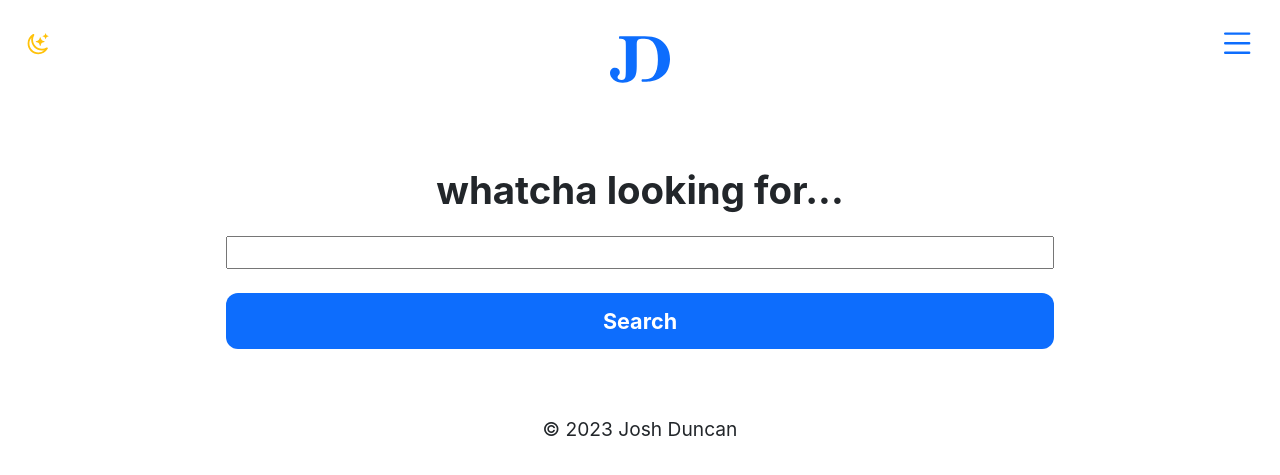
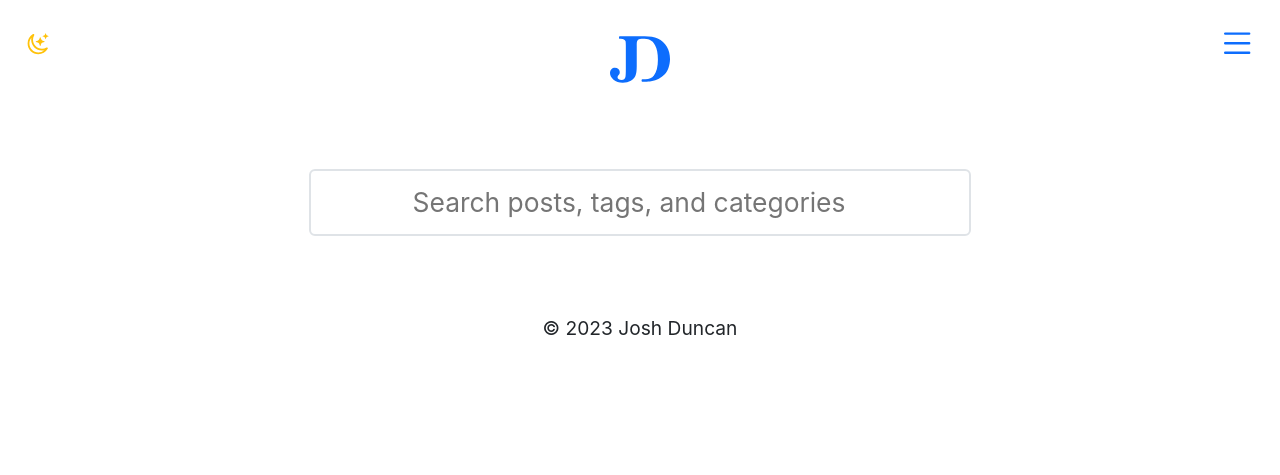
Before and after one commit to joshbduncan/joshbduncan.com, a Flask app: page /search.html in a window 1280 px wide. Shown: the top 475 px of the page. Run offline with Flask 2, Linux system fonts and the light colour scheme; data that the repository does not hold is empty; some libraries are stand-ins or nearby versions.

Commit message:
javascript json built-in search (posts only)

````diff
--- a/app/routes.py
+++ b/app/routes.py
@@ -1,3 +1,6 @@
+import demoji
+import json
+import re
 from datetime import datetime
 
 from flask import render_template
@@ -6,6 +9,42 @@ from app import app, flatpages, freezer
 
 POST_DIR = app.config["POST_DIR"]
 DRAFT_DIR = app.config["DRAFT_DIR"]
+
+STOPWORDS = {
+    "the",
+    "be",
+    "to",
+    "of",
+    "and",
+    "a",
+    "in",
+    "that",
+    "have",
+    "I",
+    "it",
+    "for",
+    "not",
+    "on",
+    "with",
+    "he",
+    "as",
+    "you",
+    "do",
+    "at",
+    "this",
+    "but",
+    "his",
+    "by",
+    "from",
+    "wikipedia",
+    "then",
+    "i",
+    "an",
+    "or",
+    "their",
+    "what",
+    "if",
+}
 
 
 # ----- ROUTES -----#
@@ -57,8 +96,7 @@ def categories():
 def category(category):
     posts = [post for post in get_live_posts() if category == post.meta["category"]]
     posts.sort(key=lambda item: item["date"], reverse=True)
-    return render_template(
-        "posts.html", posts=posts, filter=category)
+    return render_template("posts.html", posts=posts, filter=category)
 
 
 @app.route("/tags.html")
@@ -94,9 +132,96 @@ def software():
 
 @app.route("/search.html")
 def search():
-    categories = get_all_categories()
-    tags = get_all_tags()
-    return render_template("search.html", categories=categories, tags=tags)
+    return render_template("search.html")
+
+
+@app.route("/search.json")
+def json_search():
+    posts = get_live_posts()
+    posts.sort(key=lambda item: item["date"], reverse=True)
+    posts_data = []
+    for post in posts:
+        body = post.body
+
+        # strip out code blocks
+        body = re.sub(r"```([\s\S]*?)\n([\s\S]*?)```", "", body)
+        body = re.sub(r"`.*?`", "", body)
+
+        # strip out markdown_div extension tags
+        body = re.sub(r"<<<([\s\S]*?)\n", "", body)
+
+        # strip out images
+        body = re.sub(r"!\[.*?\]\(.*?\)", "", body)
+
+        # strip out attribute tags
+        body = re.sub(r"{:.*?}", "", body)
+
+        # strip out urls (including markdown types)
+        body = re.sub(r"\[.*?\]:\s.*\n", "", body)
+        body = re.sub(r"\[.*?\]\(.*?\)", "", body)
+        body = re.sub(r"\[.*?\]\[.*?\]", "", body)
+        # [validation]: https://validator.w3.org/feed/
+        body = re.sub(r"\S*https?:\S*", "", body)
+
+        # strip out emoji
+        body = demoji.replace(body, "")
+
+        # strip out header tags
+        body = re.sub(r"#+\s", " ", body)
+
+        # strip out newlines and extra spaces
+        body = re.sub(r"\n", " ", body)
+        body = re.sub(r"\s{2,}", " ", body)
+
+        # remove punctuation and get all words in a set minus stopwords
+        punctuation = r"!\"#$%&'()*+,-./:;<=>?@[\]^_`{|}~"  # TODO: remove some items
+        body = body.translate(str.maketrans('', '', punctuation)).lower()
+        words = set(body.split(" ")) - STOPWORDS - {""}
+
+        # put everything into a dict to send via json
+        posts_data.append(
+            {
+                "title": post.meta["title"],
+                "description": post.meta["description"],
+                "category": post.meta["category"] or "",
+                "tags": post.meta["tags"].split(", "),
+                "url": f"https://joshbduncan.com/{post.path.split('/')[-1]}.html",
+                "words": " ".join(words),
+            }
+        )
+    return json.dumps(posts_data)
+
+
+@app.route("/posts.json")
+def json_posts():
+    posts = get_live_posts()
+    posts.sort(key=lambda item: item["date"], reverse=True)
+    posts_data = []
+    for post in posts:
+        # put everything into a dict to send via json
+        posts_data.append(
+            {
+                "title": post.meta["title"],
+                "date": post.meta["date"].strftime("%Y-%m-%d"),
+                "author": post.meta["author"],
+                "description": post.meta["description"],
+                "category": post.meta["category"] or "",
+                "tags": post.meta["tags"].split(", "),
+                "body": post.body,
+                "url": f"https://joshbduncan.com/{post.path.split('/')[-1]}.html",
+            }
+        )
+    return json.dumps(posts_data)
+
+
+@app.route("/tags.json")
+def json_tags():
+    return json.dumps(get_all_tags())
+
+
+@app.route("/categories.json")
+def json_categories():
+    return json.dumps(get_all_categories())
 
 
 @app.route("/sitemap.xml")
--- a/app/static/styles/styles.css
+++ b/app/static/styles/styles.css
@@ -423,8 +423,19 @@ ins {
   text-decoration: none;
 }
 
-input#search-query {
-  width: 100%;
+input {
+  background-color: transparent;
+  border: 2px solid var(--color-border-color);
+  border-radius: var(--spacing--x-small);
+  color: var(--color-body-color);
+}
+
+input#search {
+  font-size: var(--font-size--x-large);
+  margin-top: var(--spacing--xx-large);
+  padding: var(--spacing--small);
+  text-align: center;
+  width: 80%;
 }
 
 figure {
@@ -717,6 +728,10 @@ footer li {
 }
 
 /* ########## UTILITY CLASSES ########## */
+
+.hide {
+  display: none;
+}
 
 .bold {
   font-weight: 700 !important;
--- a/app/templates/posts.html
+++ b/app/templates/posts.html
@@ -22,7 +22,6 @@
           • {{ (post.body|wordcount / 200)|round|int}} min read
         </div>
       </header>
-
       <p>{{ post.description }}</p>
     </article>
   </li>
--- a/app/templates/search.html
+++ b/app/templates/search.html
@@ -3,43 +3,64 @@
 
 <article>
   <header>
-    <h1>whatcha looking for...</h1>
+    <div>
+      <input data-search type="search" id="search" placeholder="Search posts, tags, and categories">
+    </div>
   </header>
-  <form action="https://www.google.com/search" method="GET">
-    <div>
-      <input type="text" class="text-align-center" id="search-query" autocomplete="off" />
-      <input type="hidden" id="q" name="q" />
-    </div>
-    <div class="search-button">
-      <button class="btn btn-search mt-l" type="submit">Search</button>
-    </div>
-  </form>
 </article>
 
-<!-- <div class="text-align-center">
-  <ul id="category" data-title="Categories:">
-    {% for category in categories %}
-    <li><a href="{{ url_for('category', category=category) }}">{{ category }}</a>{% if not loop.last %}, {% endif %}</li>
-    {% endfor %}
-  </ul>
-</div>
+<ul id="posts" data-posts-list>
+  <template data-post-template>
+    <li class="hide">
+      <article>
+        <header>
+          <h2><a class="text-decoration-none" data-title href=""></a></h2>
+        </header>
+        <p data-description></p>
+      </article>
+    </li>
+  </template>
+</ul>
 
-<div class="text-align-center">
-  <ul id="tags" data-title="Tags:">
-    {% for tag in tags %}
-    <li><a href="{{ url_for('tagged', tag=tag) }}">{{ tag }}</a>{% if not loop.last %}, {% endif %}</li>
-    {% endfor %}
-  </ul>
-</div> -->
+<script>
+  const postTemplate = document.querySelector("[data-post-template]");
+  const postList = document.querySelector("[data-posts-list]");
+  const searchInput = document.querySelector("[data-search]");
 
-<script type="text/javascript">
-  var form = document.querySelector("form");
-  form.addEventListener("submit", function (e) {
-    e.preventDefault();
-    var search = form.querySelector("input[type=text]");
-    var q = form.querySelector("input[name=q]");
-    q.value = "site:joshbduncan.com " + search.value;
-    form.submit();
+  searchInput.addEventListener("input", (e) => {
+    const query = e.target.value.toLowerCase();
+    const tokens = query.trim().split(" ");
+    const matches = [];
+    posts.forEach((post) => {
+      let isVisible = false;
+      tokens.forEach((word) => {
+        if (
+          post.words.includes(word) ||
+          post.title.toLowerCase().includes(word) ||
+          post.description.toLowerCase().includes(word) ||
+          post.tags.join(" ").toLowerCase().includes(word)
+        )
+          isVisible = true;
+      });
+      post.element.classList.toggle("hide", query.length > 0 ? !isVisible : true);
+    });
   });
+
+  fetch("./search.json")
+    .then((response) => response.json())
+    .then((data) => {
+      posts = data.map((post) => {
+        const li = postTemplate.content.cloneNode(true).children[0];
+        const title = li.querySelector("[data-title]");
+        const description = li.querySelector("[data-description]");
+        title.textContent = post.title;
+        title.href = post.url;
+        description.textContent = post.description;
+        postList.append(li);
+        post["element"] = li;
+        return post;
+      });
+    });
 </script>
+
 {% endblock content %}
--- a/requirements-dev.txt
+++ b/requirements-dev.txt
@@ -1,4 +1,5 @@
 black==21.12b0
+demoji==1.1.0
 flake8==4.0.1
 Flask==2.1.1
 Flask-FlatPages==0.8.1
--- a/requirements-github.txt
+++ b/requirements-github.txt
@@ -1,3 +1,4 @@
+demoji==1.1.0
 Flask==2.1.1
 Flask-FlatPages==0.8.1
 Frozen-Flask==0.18
````
Also changed, not shown: app/markdown_div/__init__.py (line endings or trailing spaces).
